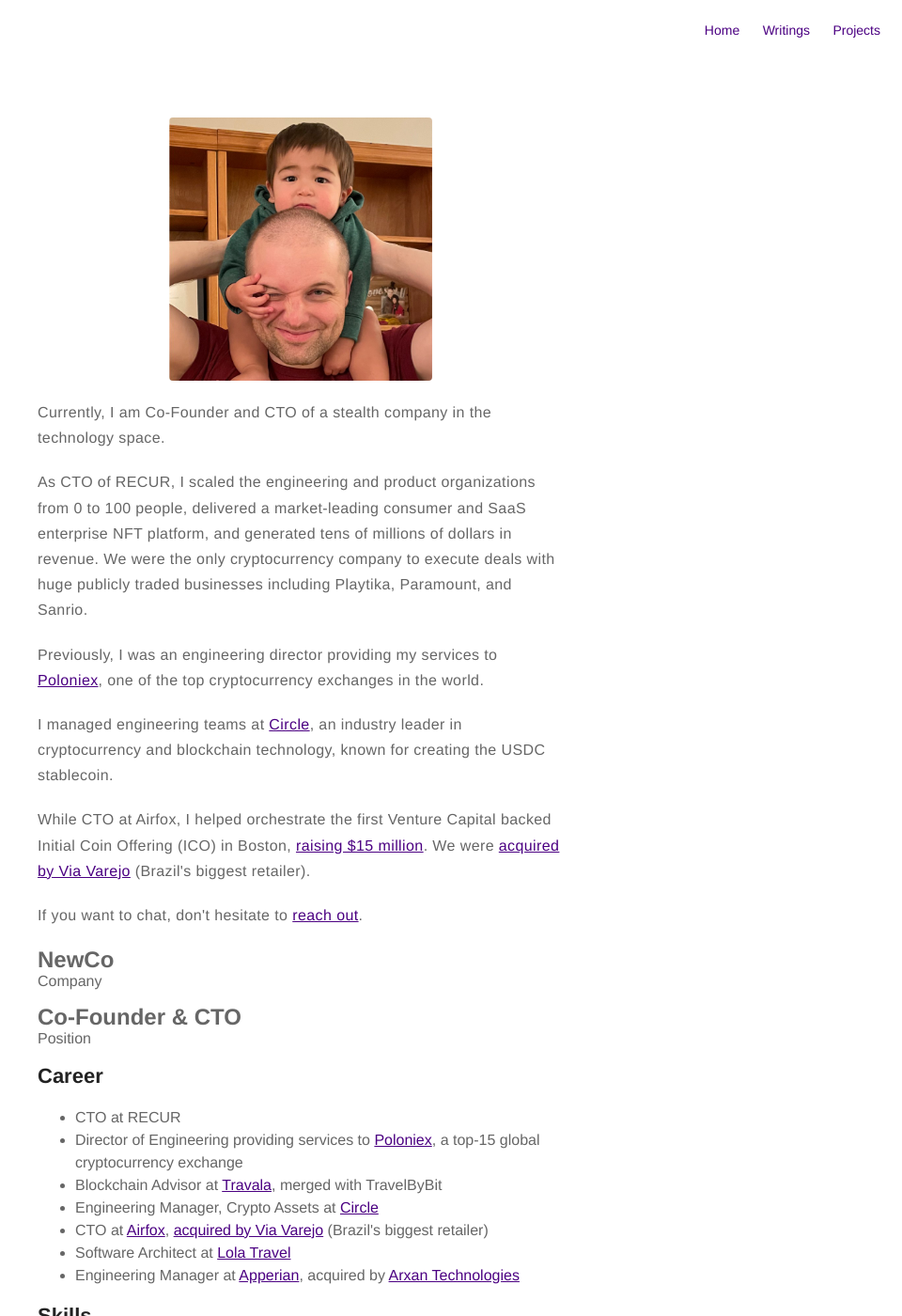
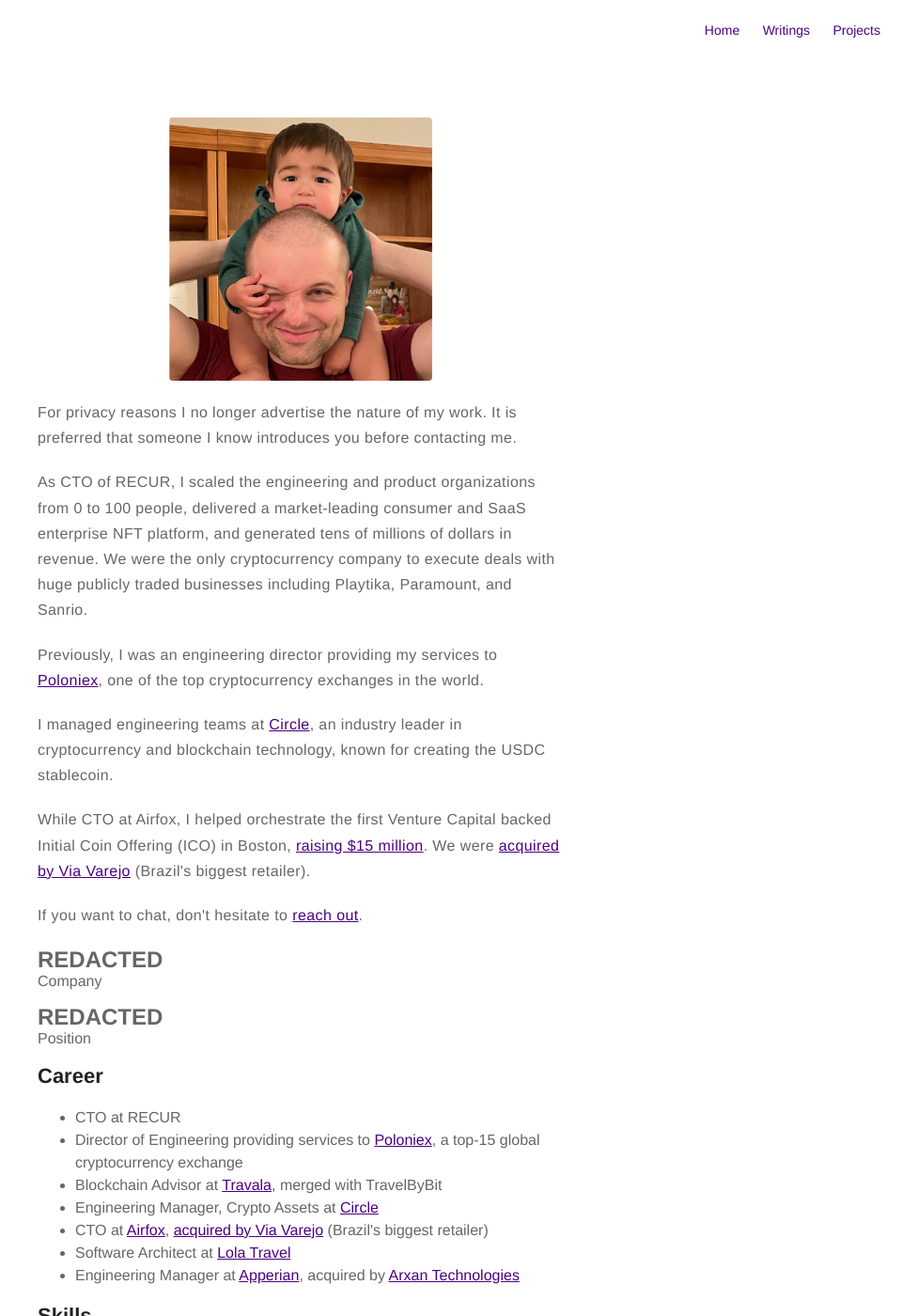
Before and after one commit to seibelj/seibelj.github.io, a Jekyll site: the page built from about.html, in a window 1280 px wide and 1400 px high. Shown: the whole window at 94% size, without its empty margins (320-1280 px from the left). Built offline with Jekyll 4.4.1, drawn with Linux system fonts in a browser that asks for light colours.

Commit message:
Update work

```diff
--- a/about.html
+++ b/about.html
@@ -4,7 +4,7 @@ layout: page
 ---
 <p><img src="/assets/images/jameswkid.jpeg" alt="Profile Image" /></p>
 
-<p>Currently, I am Co-Founder and CTO of a stealth company in the technology space.</p>
+<p>For privacy reasons I no longer advertise the nature of my work. It is preferred that someone I know introduces you before contacting me.</p>
 
 <p>As CTO of RECUR, I scaled the engineering and product organizations from 0 to 100 people, delivered a market-leading consumer and SaaS enterprise NFT platform, and generated tens of millions of dollars in revenue. We were the only cryptocurrency company to execute deals with huge publicly traded businesses including Playtika, Paramount, and Sanrio.</p>
 
@@ -18,11 +18,11 @@ layout: page
 <p>If you want to chat, don't hesitate to <a href="mailto:seibeljames@gmail.com">reach out</a>.</p>
 
 <div class="resume-section">
-	<div><span class="emph">NewCo</span></div>
+	<div><span class="emph">REDACTED</span></div>
 	<div><span>Company</span></div>
 </div>
 
-<div><span class="emph">Co-Founder &amp; CTO</span></div>
+<div><span class="emph">REDACTED</span></div>
 <div><span>Position</span></div>
 
 <h2>Career</h2>
```
